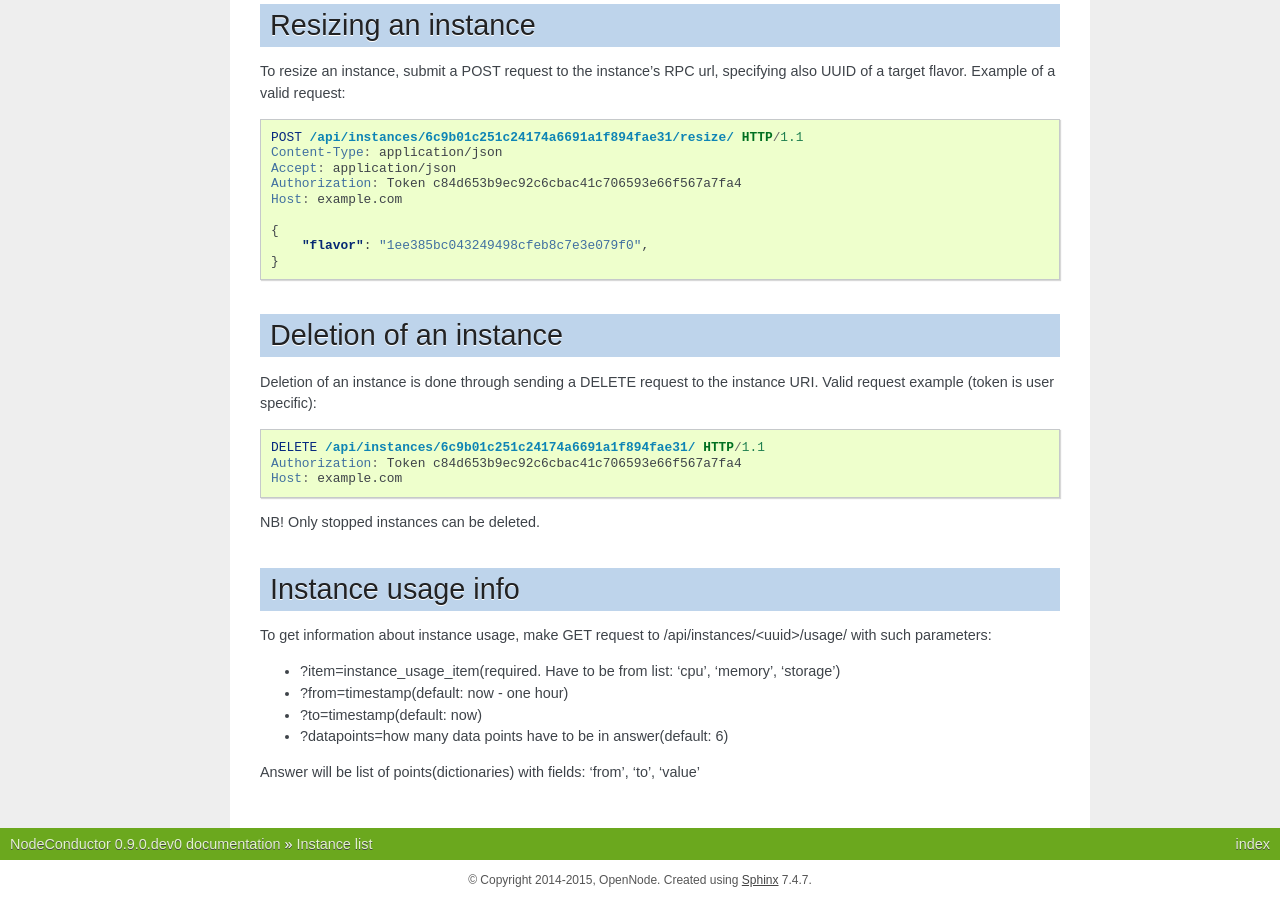
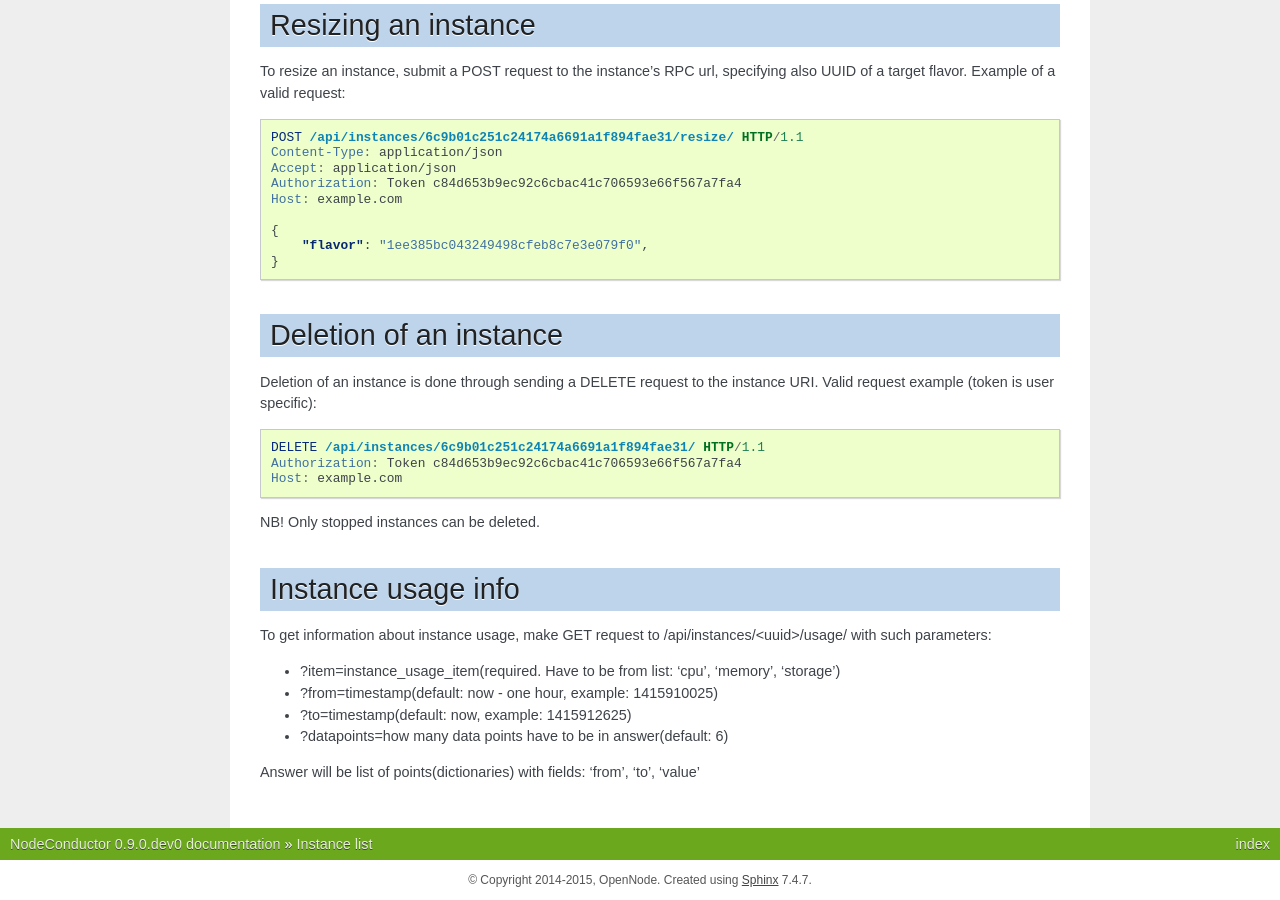
Before and after one commit to opennode/waldur-core, a Sphinx documentation site: the page built from docs/api/instance.rst, in a window 1280 px wide and 900 px high, scrolled down 2967 px. Built offline with Sphinx 7.4.7, drawn with Linux system fonts in a browser that asks for light colours.

Commit message:
timestamp examples added to docs(nc-156)

```diff
--- a/docs/api/instance.rst
+++ b/docs/api/instance.rst
@@ -153,8 +153,8 @@ Instance usage info
 To get information about instance usage, make GET request to /api/instances/<uuid>/usage/ with such parameters:
 
 - ?item=instance_usage_item(required. Have to be from list: 'cpu', 'memory', 'storage')
-- ?from=timestamp(default: now - one hour)
-- ?to=timestamp(default: now)
+- ?from=timestamp(default: now - one hour, example: 1415910025)
+- ?to=timestamp(default: now, example: 1415912625)
 - ?datapoints=how many data points have to be in answer(default: 6)
 
 Answer will be list of points(dictionaries) with fields: 'from', 'to', 'value'
```
